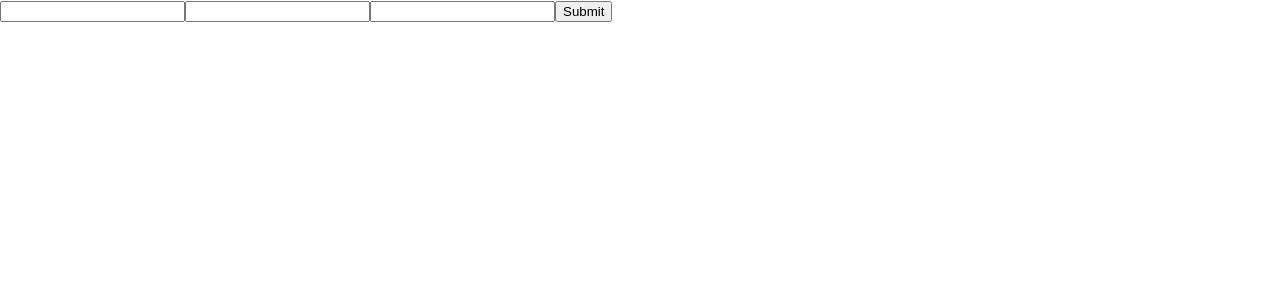
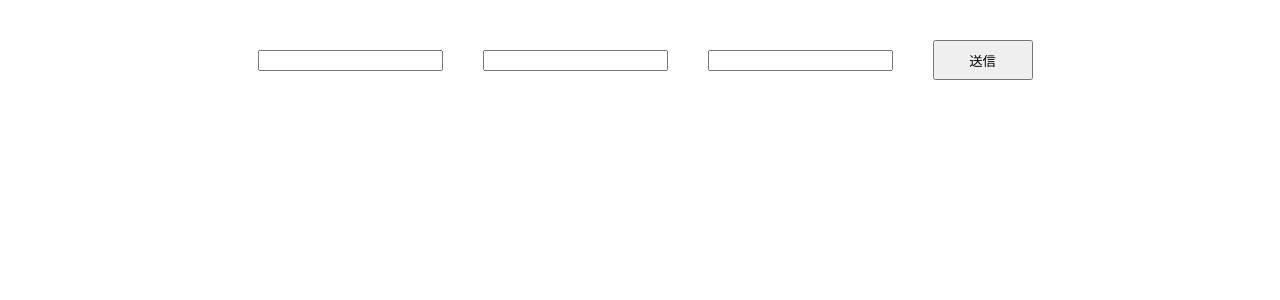
Before and after one commit to taku10101/tech-train-react3, a React (Create React App) app: page /signup in a window 1280 px wide. Shown: the top 300 px of the page. Built offline with nearby package versions, Linux system fonts and the light colour scheme.

Commit message:
style fix

```diff
--- a/package.json
+++ b/package.json
@@ -13,6 +13,7 @@
     "react-router": "^6.22.0",
     "react-router-dom": "^6.22.0",
     "react-scripts": "5.0.1",
+    "styled-components": "^6.1.8",
     "web-vitals": "^2.1.4"
   },
   "scripts": {
--- a/src/api/user.js
+++ b/src/api/user.js
@@ -29,7 +29,7 @@ export const uploadIcon = async (iconUrl) => {
   const response = await fetch(`${baseURL}/icon`, {
     method: "POST",
     headers: {
-      "Content-Type": "multipart/form-data",
+      "Content-Type": "application/json",
       Authorization: `Bearer ${token}`,
     },
     body: iconUrl,
--- a/src/index.js
+++ b/src/index.js
@@ -4,12 +4,13 @@ import "./index.css";
 import App from "./App";
 import reportWebVitals from "./reportWebVitals";
 import { BrowserRouter } from "react-router-dom";
+import "./App.css";
 
 const root = ReactDOM.createRoot(document.getElementById("root"));
 root.render(
   <React.StrictMode>
     <BrowserRouter>
-      <App />
+      <App className='App' />
     </BrowserRouter>
   </React.StrictMode>
 );
--- a/src/views/LoginForm.jsx
+++ b/src/views/LoginForm.jsx
@@ -1,5 +1,6 @@
 import { useForm } from "react-hook-form";
 import { signin } from "../api/auth";
+import styled from "styled-components";
 const LoginForm = () => {
   const {
     register,
@@ -17,15 +18,20 @@ const LoginForm = () => {
   };
 
   return (
-    <form onSubmit={handleSubmit((data) => onSubmit(data))}>
+    <Sform onSubmit={handleSubmit((data) => onSubmit(data))}>
+      <Scontainer>
         <input {...register("name", { required: true })} />
         {errors.name && <p>name is required.</p>}
+      </Scontainer>
 
+      <Scontainer>
         <input
           {...register("email", { required: true, pattern: /^\S+@\S+$/i })}
         />
         {errors.email && <p>email is required.</p>}
+      </Scontainer>
 
+      <Scontainer>
         <input
           {...register("password", {
             required: true,
@@ -35,8 +41,29 @@ const LoginForm = () => {
         {errors.password && (
           <p>password is required and must be at least 8 characters long.</p>
         )}
-      <input type='submit' />
-    </form>
+      </Scontainer>
+      <Sbutton type='submit'>送信</Sbutton>
+    </Sform>
   );
 };
 export default LoginForm;
+
+const Scontainer = styled.div`
+  display: flex;
+  justify-content: center;
+  flex-direction: column;
+  margin: 20px;
+`;
+
+const Sform = styled.form`
+  display: flex;
+  margin: 20px;
+  margin-left: 30px;
+  justify-content: center;
+`;
+
+const Sbutton = styled.button`
+  margin: 20px;
+  width: 100px;
+  height: 40px;
+`;
--- a/src/views/SignupForm.jsx
+++ b/src/views/SignupForm.jsx
@@ -1,5 +1,6 @@
 import { useForm } from "react-hook-form";
 import { signup } from "../api/auth";
+import styled from "styled-components";
 const Signup = () => {
   const {
     register,
@@ -19,15 +20,20 @@ const Signup = () => {
   };
 
   return (
-    <form onSubmit={handleSubmit((data) => onSubmit(data))}>
+    <Sform onSubmit={handleSubmit((data) => onSubmit(data))}>
+      <Scontainer>
         <input {...register("name", { required: true })} />
         {errors.name && <p>name is required.</p>}
+      </Scontainer>
 
+      <Scontainer>
         <input
           {...register("email", { required: true, pattern: /^\S+@\S+$/i })}
         />
         {errors.email && <p>email is required.</p>}
+      </Scontainer>
 
+      <Scontainer>
         <input
           {...register("password", {
             required: true,
@@ -37,8 +43,29 @@ const Signup = () => {
         {errors.password && (
           <p>password is required and must be at least 8 characters long.</p>
         )}
-      <input type='submit' />
-    </form>
+      </Scontainer>
+      <Sbutton type='submit'>送信</Sbutton>
+    </Sform>
   );
 };
 export default Signup;
+
+const Scontainer = styled.div`
+  display: flex;
+  justify-content: center;
+  flex-direction: column;
+  margin: 20px;
+`;
+
+const Sform = styled.form`
+  display: flex;
+  margin: 20px;
+  margin-left: 30px;
+  justify-content: center;
+`;
+
+const Sbutton = styled.button`
+  margin: 20px;
+  width: 100px;
+  height: 40px;
+`;
```
Also changed, not shown: src/components/FormProvider.jsx (deleted, +0 -19 lines), src/components/TextFieldComponent.jsx (deleted, +0 -27 lines), 1 other file (tests, documents, lock files or other folders). Lines whose indentation alone changed are shown as unchanged.
